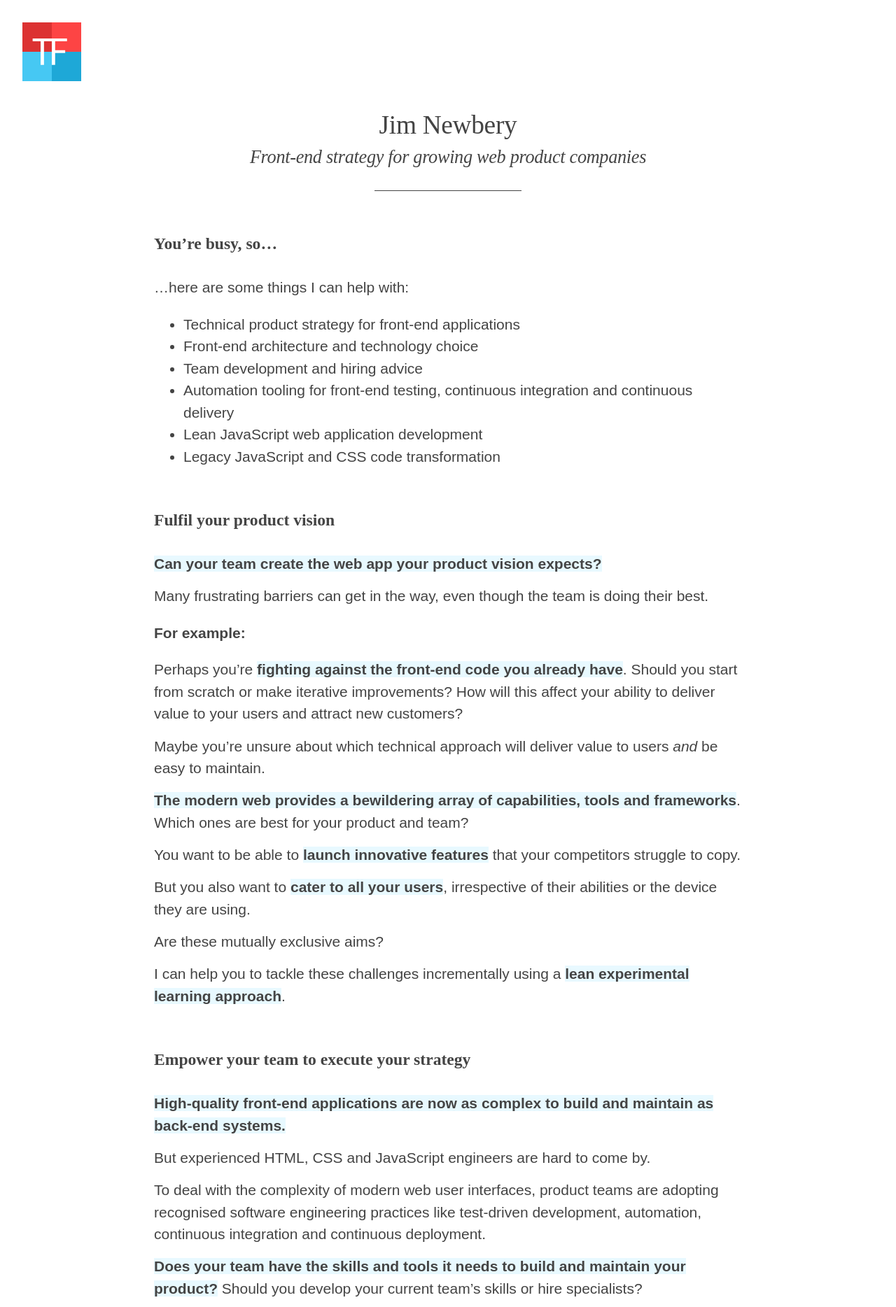
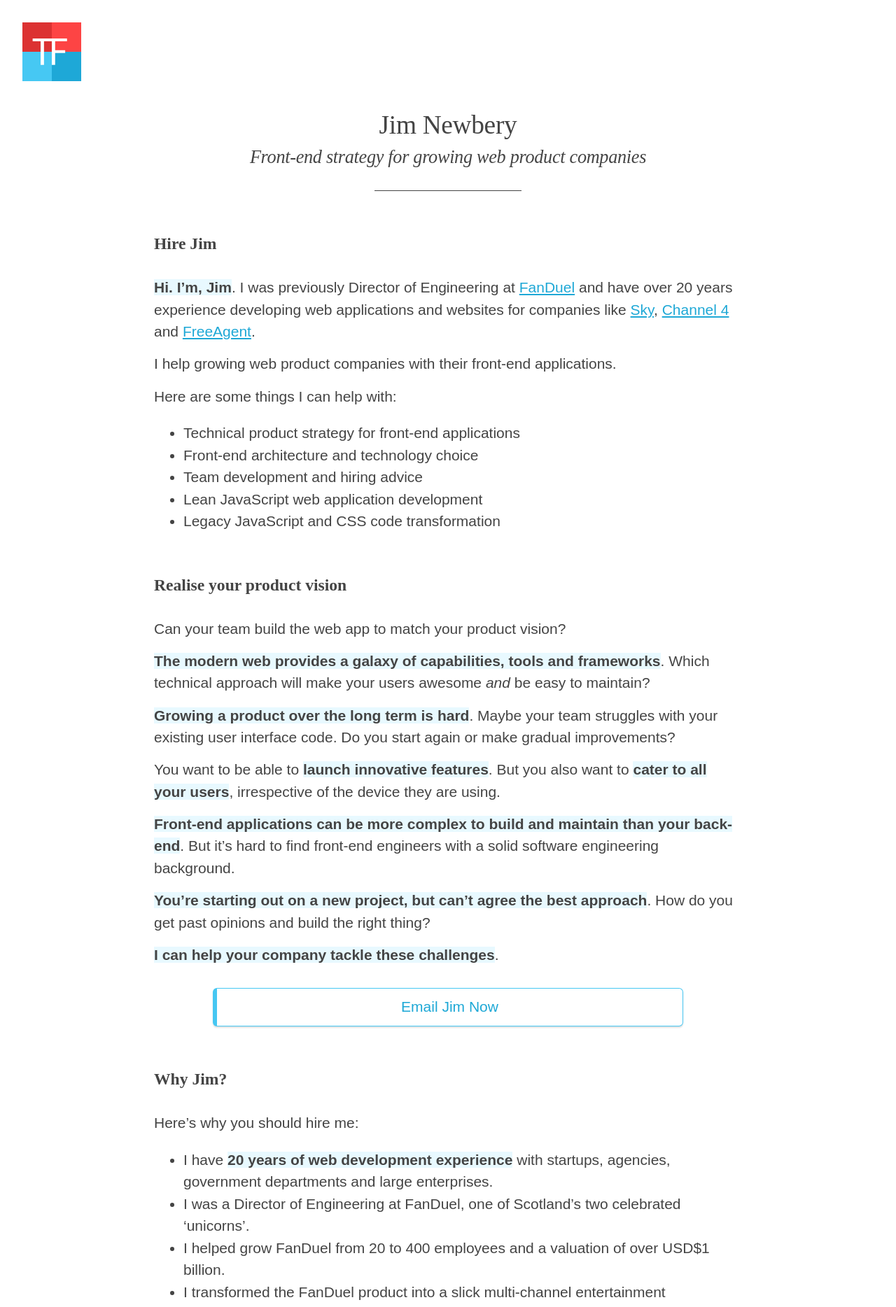
Before and after one commit to froots/froots.github.io, a Jekyll site: the page built from consulting/index.md, in a window 1280 px wide. Shown: the top 1868 px of the page at 70% size. Built offline with Jekyll 4.4.1, drawn with Linux system fonts in a browser that asks for light colours; some of the changed text lies outside the part shown.

Commit message:
Consulting page edits

```diff
--- a/consulting/index.md
+++ b/consulting/index.md
@@ -15,63 +15,51 @@
 
 ---
 
-## You're busy, so...
 
-...here are some things I can help with:
+## Hire Jim
+
+__Hi. I'm, Jim__. I was previously Director of Engineering at [FanDuel](https://www.fanduel.com/) and have over 20 years experience developing web applications and websites for companies like [Sky](https://www.sky.com/), [Channel 4](http://www.channel4.com/) and [FreeAgent](https://www.freeagent.com/).
+
+I help growing web product companies with their front-end applications.
+
+Here are some things I can help with:
 
 * Technical product strategy for front-end applications
 * Front-end architecture and technology choice
 * Team development and hiring advice
-* Automation tooling for front-end testing, continuous integration and continuous delivery
 * Lean JavaScript web application development
 * Legacy JavaScript and CSS code transformation
 
-## Fulfil your product vision
+## Realise your product vision
 
-__Can your team create the web app your product vision expects?__
+Can your team build the web app to match your product vision?
 
-Many frustrating barriers can get in the way, even though the team is doing their best.
+__The modern web provides a galaxy of capabilities, tools and frameworks__. Which technical approach will make your users awesome _and_ be easy to maintain?
 
-### For example:
+__Growing a product over the long term is hard__. Maybe your team struggles with your existing user interface code. Do you start again or make gradual improvements?
 
-Perhaps you're __fighting against the front-end code you already have__. Should you start from scratch or make iterative improvements? How will this affect your ability to deliver value to your users and attract new customers?
+You want to be able to __launch innovative features__. But you also want to __cater to all your users__, irrespective of the device they are using.
 
-Maybe you're unsure about which technical approach will deliver value to users _and_ be easy to maintain.
+__Front-end applications can be more complex to build and maintain than your back-end__. But it's hard to find front-end engineers with a solid software engineering background.
 
-__The modern web provides a bewildering array of capabilities, tools and frameworks__. Which ones are best for your product and team?
+__You're starting out on a new project, but can't agree the best approach__. How do you get past opinions and build the right thing?
 
-You want to be able to __launch innovative features__ that your competitors struggle to copy.
-
-But you also want to __cater to all your users__, irrespective of their abilities or the device they are using.
-
-Are these mutually exclusive aims?
-
-I can help you to tackle these challenges incrementally using a __lean experimental learning approach__.
-
-## Empower your team to execute your strategy
-
-__High-quality front-end applications are now as complex to build and maintain as back-end systems.__
-
-But experienced HTML, CSS and JavaScript engineers are hard to come by.
-
-To deal with the complexity of modern web user interfaces, product teams are adopting recognised software engineering practices like test-driven development, automation, continuous integration and continuous deployment.
-
-__Does your team have the skills and tools it needs to build and maintain your product?__ Should you develop your current team's skills or hire specialists?
+__I can help your company tackle these challenges__.
 
 <div class="align-center mtb">
   <a class="button button--secondary button--wide" href="mailto:james@tinnedfruit.com">Email Jim Now</a>
 </div>
 
-## Been there, done that
+## Why Jim?
 
-__I can help__. Here's some relevant experience:
+Here's why you should hire me:
 
-* __20 years of web development experience__ with startups, agencies, government departments and large enterprises.
-* Director of Engineering at FanDuel, one of Scotland's two celebrated 'unicorns'.
-* Helped grow FanDuel from 20 to 400 employees and a valuation of over USD$1 billion.
-* Shaped cross-platform and technical web strategy for products with well over a million users.
-* Transformed the product into a slick multi-channel entertainment experience.
-* Hired, grew and led teams of front-end specialists.
+* I have __20 years of web development experience__ with startups, agencies, government departments and large enterprises.
+* I was a Director of Engineering at FanDuel, one of Scotland's two celebrated 'unicorns'.
+* I helped grow FanDuel from 20 to 400 employees and a valuation of over USD$1 billion.
+* I transformed the FanDuel product into a slick multi-channel entertainment experience.
+* I shaped cross-platform and technical web strategy for products with well over a million users.
+* I have hired, grown and led teams of front-end specialists.
 
 __I'm familiar with the challenges experienced by both plucky new startups and unicorns alike__. I can help your company as you tread this path.
 
@@ -82,27 +70,33 @@
     <li class="clients-list__item">
       <a href="https://www.fanduel.com" class="clients-list__link" title="FanDuel">
         <img src="/images/consulting/fanduel.svg" class="clients-list__logo" alt="FanDuel" />
+        <span class="clients-list__label">FanDuel</span>
       </a>
     </li>
     <li class="clients-list__item">
       <a href="https://www.freeagent.com" class="clients-list__link" title="FreeAgent">
         <img src="/images/consulting/freeagent.svg" class="clients-list__logo" alt="FreeAgent" />
+        <span class="clients-list__label">FreeAgent</span>
       </a>
     </li>
     <li class="clients-list__item">
       <a href="https://www.sky.com" class="clients-list__link" title="Sky">
         <img src="/images/consulting/sky.svg" class="clients-list__logo" alt="Sky" />
+        <span class="clients-list__label">Sky</span>
       </a>
     </li>
     <li class="clients-list__item">
       <a href="http://www.channel4.com/" class="clients-list__link" title="Channel 4">
         <img src="/images/consulting/channel4.svg" class="clients-list__logo" alt="Channel 4" />
+        <span class="clients-list__label">Channel 4</span>
       </a>
     </li>
   </ul>
 </div>
 
-## I help web product teams build and maintain great client applications
+... and many more.
+
+## I help web product teams build and maintain great front-end applications
 
 __Building a good web application isn't just about slick visuals and the latest JavaScript framework__.
 
@@ -131,11 +125,11 @@
 
 Tom Griffiths, _Chief Product Officer and Co-Founder, FanDuel_
 
-> Jim was instrumental in the growth and technical direction in FanDuel. His responsibilities covered technical direction for front end, recruitment and development of the team and architectural improvements whilst balancing with business needs and direction. Jim is very well thought of, very easy to work with and his opinion was always sought. Pleasure to work with him, he would be an asset wherever he goes.
+> Jim was instrumental in the growth and technical direction in FanDuel. His responsibilities covered technical direction for front-end, recruitment and development of the team and architectural improvements whilst balancing with business needs and direction. Jim is very well thought of, very easy to work with and his opinion was always sought. Pleasure to work with him, he would be an asset wherever he goes.
 
 Eileen McLaren, _VP Engineering, FanDuel_
 
-> Jim is an exceptional front end developer that helped establish, architect and implement a lot of the foundational products we now use. He is a great all rounder with a persona that is calm, authoritative and humble. He has helped me greatly in implementing front-end test-driven development and is not only respected but liked and known at all levels of the organisation.
+> Jim is an exceptional front-end developer that helped establish, architect and implement a lot of the foundational products we now use. He is a great all rounder with a persona that is calm, authoritative and humble. He has helped me greatly in implementing front-end test-driven development and is not only respected but liked and known at all levels of the organisation.
 
 Ehab Roufail, _IS New Media Development Manager, Channel 4 Television_
 
--- a/css/consulting.scss
+++ b/css/consulting.scss
@@ -44,6 +44,10 @@
   }
 }
 
+.clients-list__link {
+  text-decoration: none;
+}
+
 .clients-list__logo {
   height: 100px;
 
@@ -51,3 +55,9 @@
     height: 125px;
   }
 }
+
+.clients-list__label {
+  display: block;
+  margin-top: $measure;
+  text-align: center;
+}
```
